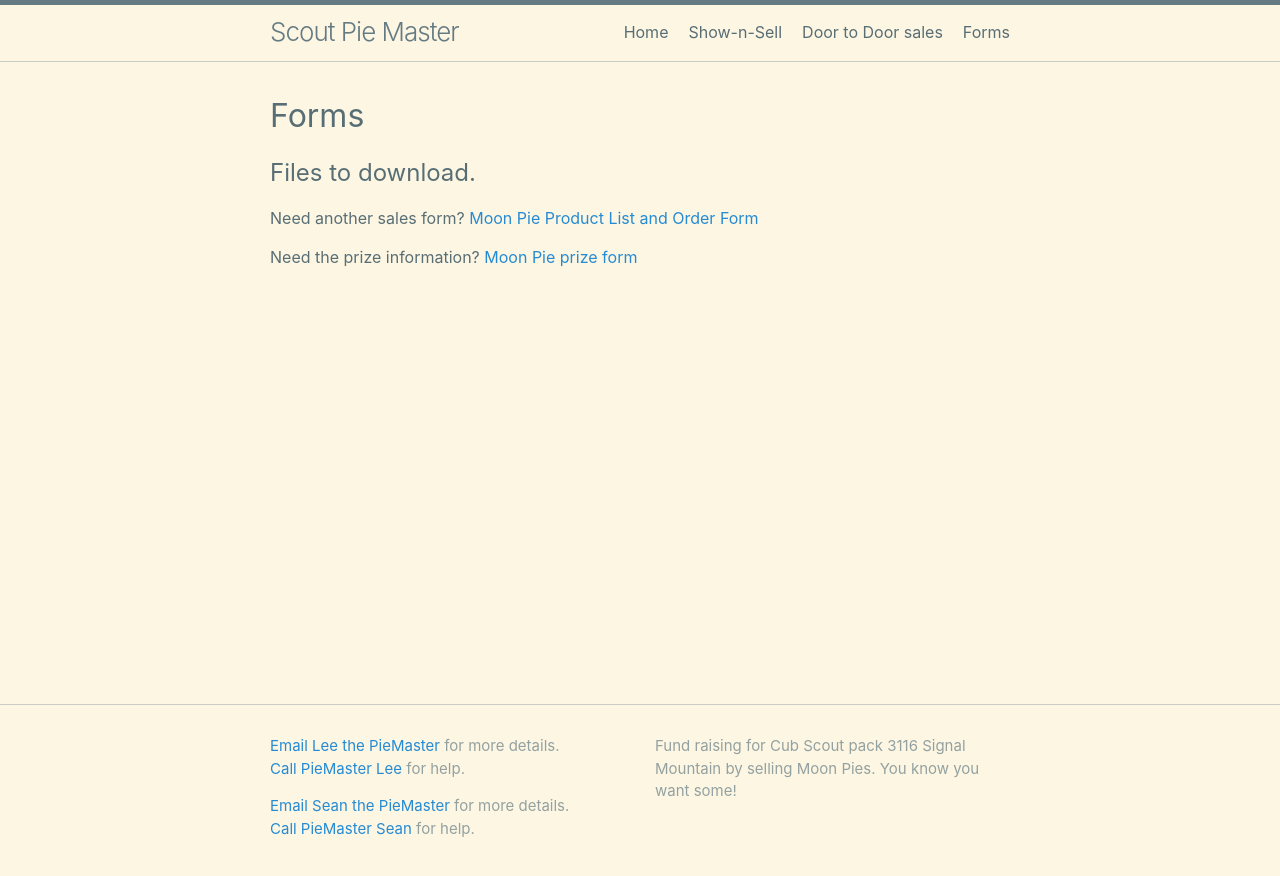
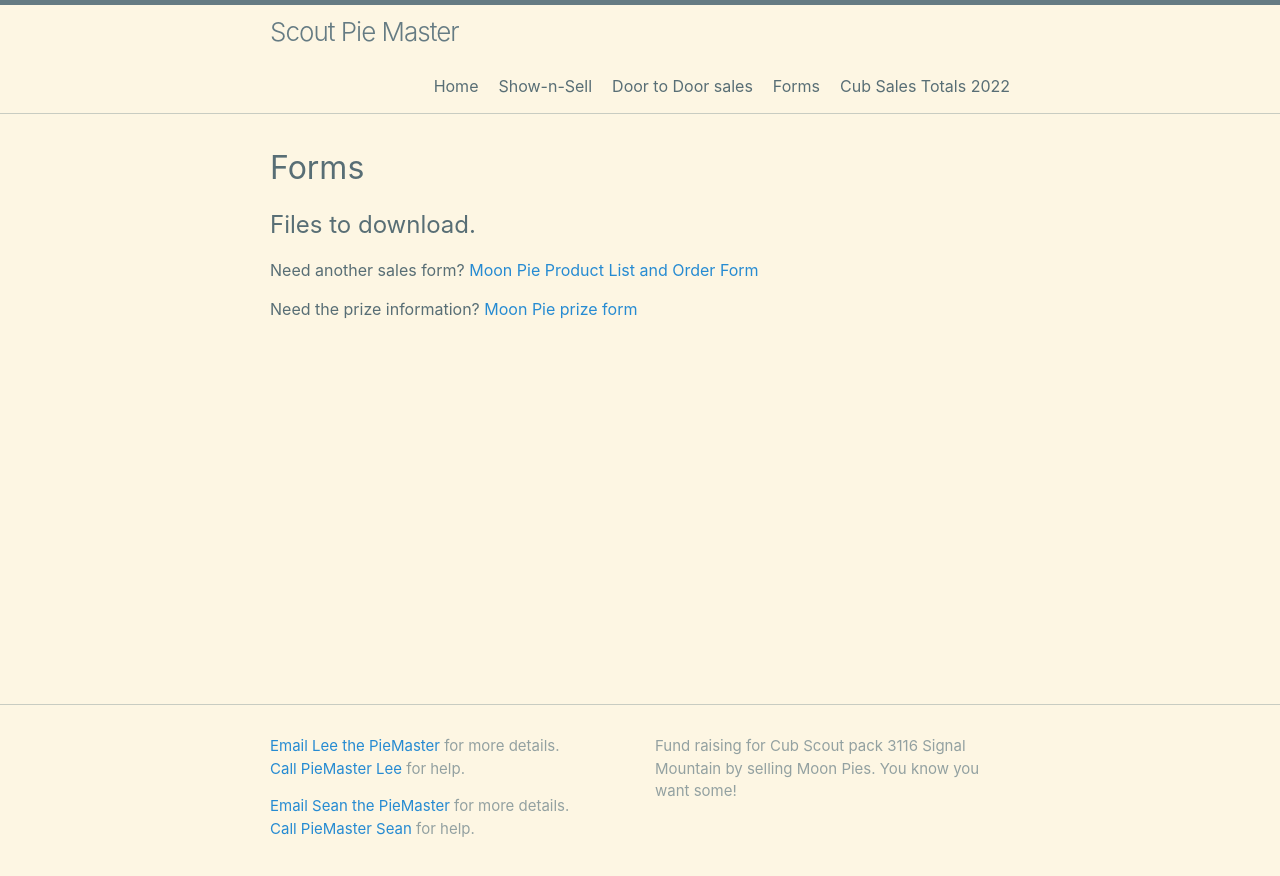
Before and after one commit to CodeJourneymen/scoutpiemaster, a Jekyll site: the page built from forms.md, in a window 1280 px wide. Shown: the top 876 px of the page. Built offline with Jekyll 4.4.1, drawn with Linux system fonts in a browser that asks for light colours; some of the changed lines change nothing that is shown.

Commit message:
Update _config.yml
2022 and 2023 totals

```diff
--- a/_config.yml
+++ b/_config.yml
@@ -61,4 +61,5 @@
   - doortodoor.md
   - forms.md
 #  - totals2021.md
-#  - totals2022.md
+  - totals2022.md
+  - totals2023.md
```
